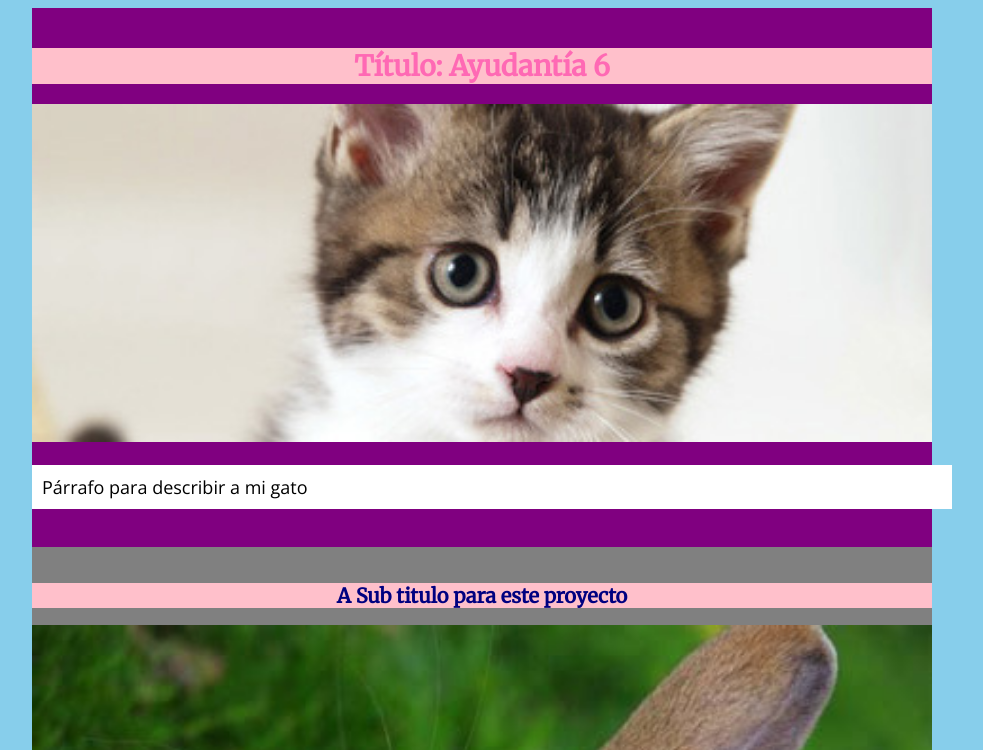
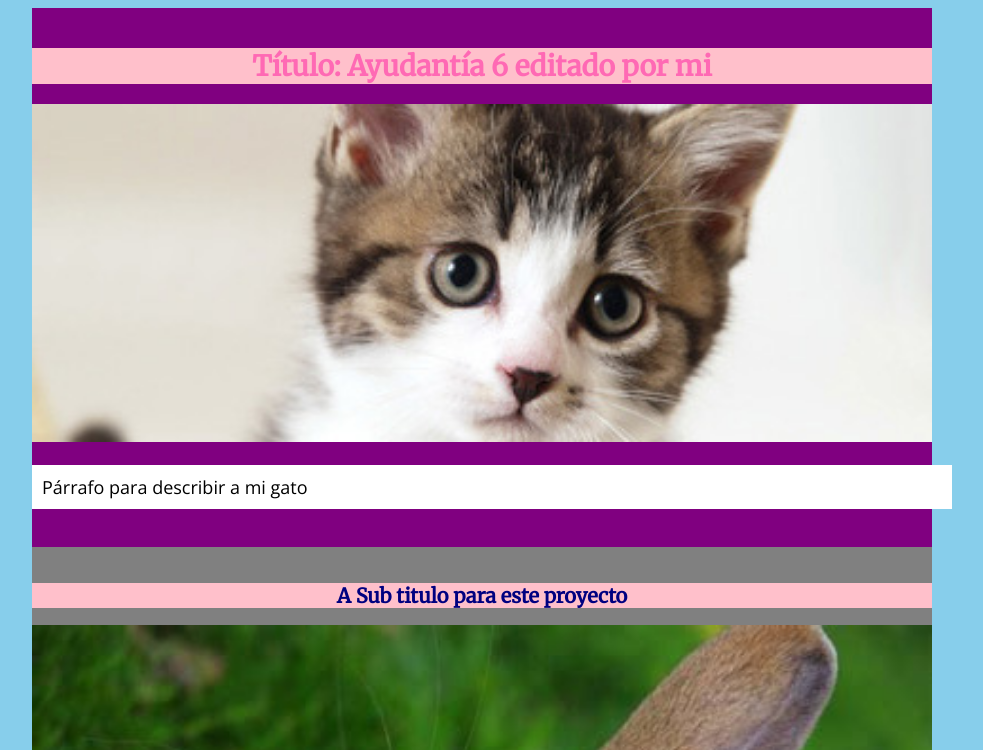
Before and after one commit to FranciscoEncina/m02-g13, a plain HTML site: page index.html in a window 1280 px wide. Shown: the top 750 px of the page, without its empty margins (158-1141 px from the left). Drawn offline with nearby package versions, Linux system fonts and the light colour scheme.

Commit message:
cambie el titulo de la pagina web

```diff
--- a/index.html
+++ b/index.html
@@ -17,7 +17,7 @@
 
 
 	<div id="introduccion">
-		<h1>Título: Ayudantía 6</h1>
+		<h1>Título: Ayudantía 6 editado por mi</h1>
 		<img src="img/imagen01.jpg">
 		<p>Párrafo para describir a mi gato</p>
 	</div>
```
